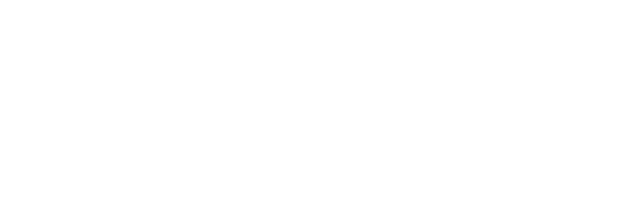
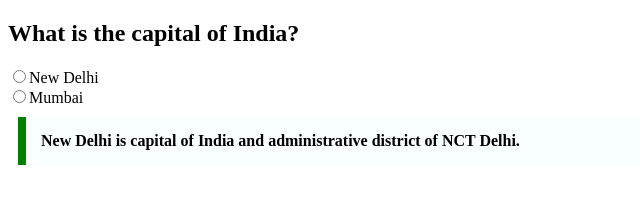
Before and after one commit to acciojob/trivia-DevD1k, a website: page main.html in a window 1280 px wide. Shown: the whole page, without its empty margins (0-640 px from the left). Drawn offline with Linux system fonts and the light colour scheme.

Commit message:
created a submission

```diff
--- a/main.html
+++ b/main.html
@@ -8,6 +8,13 @@
 
 <body>
 	<!-- the entire body must be written by student -->
+	<h2>What is the capital of India?</h2>
+	<label for="que"></label>
+	<input type="radio" value="New Delhi" id="que">New Delhi<br>
+	<input type="radio" value="Mumbai" id="que">Mumbai<br>
+	<blockquote cite="https://en.wikipedia.org/wiki/New_Delhi">
+		New Delhi is capital of India and administrative district of NCT Delhi.
+	</blockquote>
     <script type="text/javascript" src="./script.js">
 </script>
 
--- a/styles.css
+++ b/styles.css
@@ -1,2 +1,10 @@
 
 /* Your CSS Code here. */
+blockquote {
+	max-width: 600px;
+	margin: 10px;
+	padding: 15px;
+	border-left: 8px solid green;
+	background: #f8fffe;
+	font-weight: bold;
+}
```
